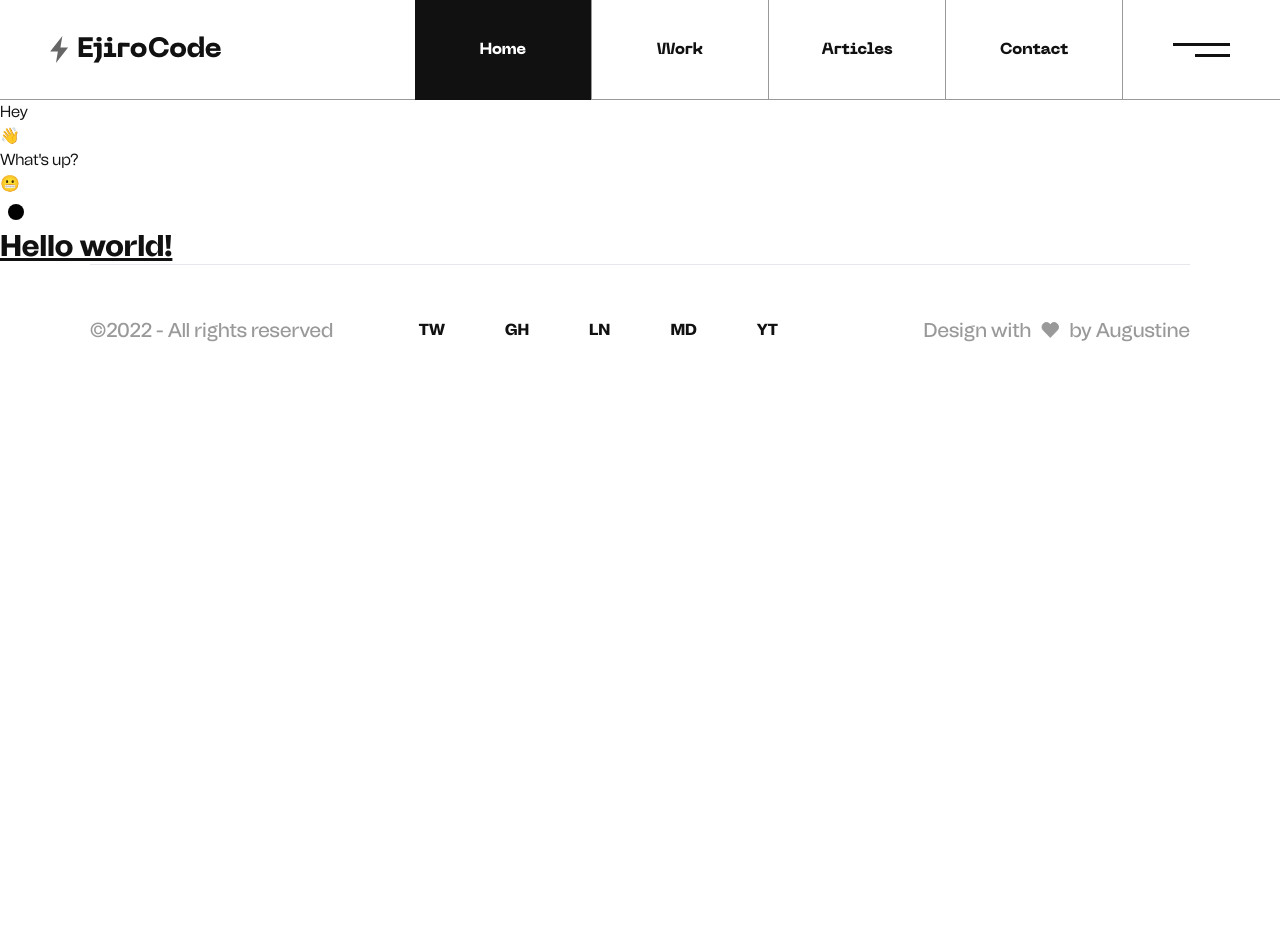
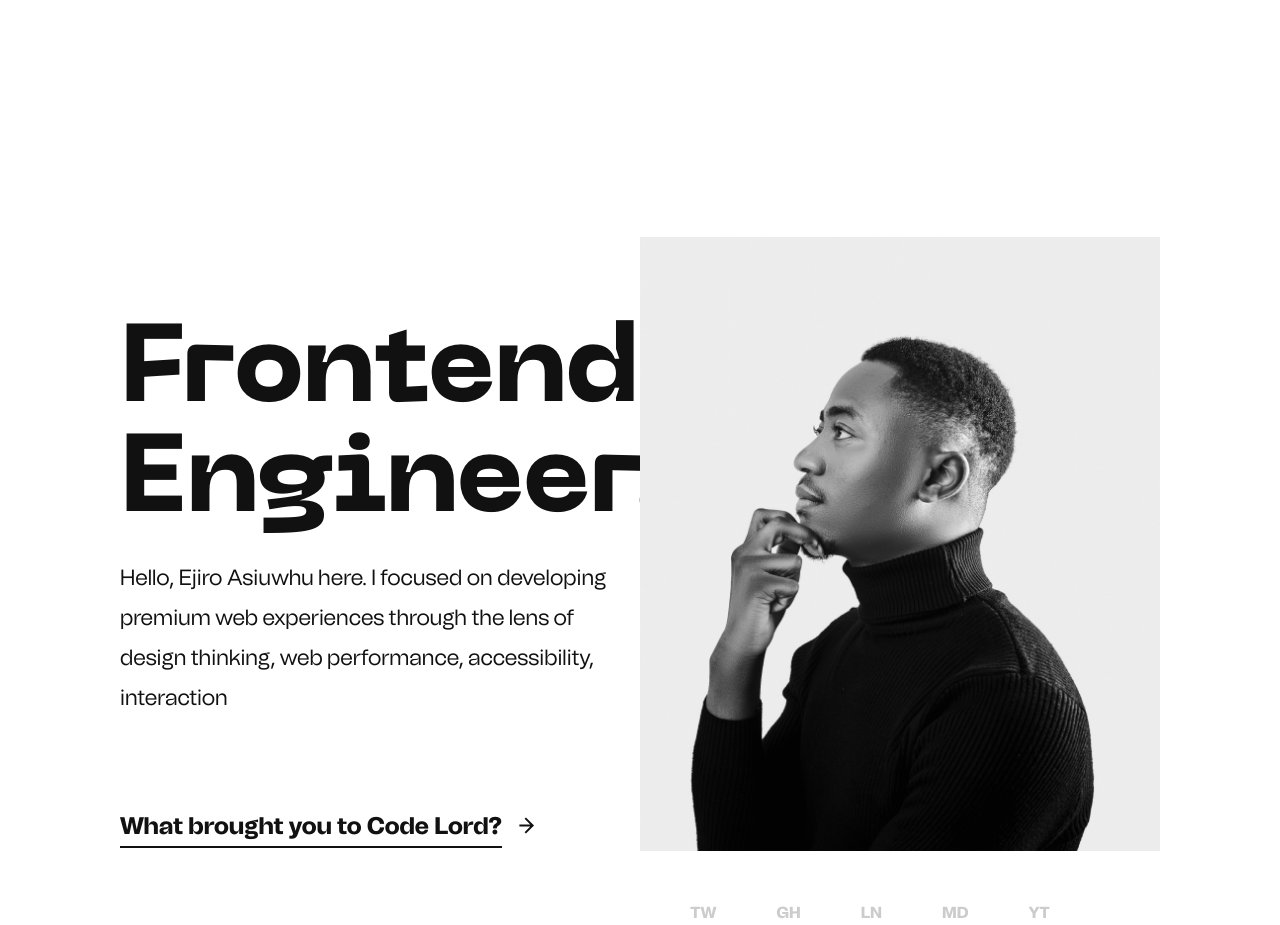
Before and after one commit to ejirocodes/portfolio-1, a Next.js app: page / in a window 1280 px wide. Before the commit the page ends 800 px from the top, so only its background shows below. Built offline with nearby package versions, Linux system fonts and the light colour scheme.

Commit message:
implement main hero

```diff
--- a/components/shared/Footer.tsx
+++ b/components/shared/Footer.tsx
@@ -5,7 +5,7 @@ export const Footer = () => {
     <footer className=" text-gray3 md:px-[90px] border-gray2 ">
       <div className="border-t border-solid flex items-center justify-between pt-[50px]  pb-[84px] ">
         <small className=" text-[20px] font-medium">
-          ©{new Date().getFullYear()} - All rights reserved
+          &copy;{new Date().getFullYear()} - All rights reserved
         </small>
         <ul className="flex items-center">
           {socials.map((social) => (
--- a/pages/_app.tsx
+++ b/pages/_app.tsx
@@ -11,10 +11,10 @@ gsap.registerPlugin(CSSPlugin);
 function MyApp({ Component, pageProps }: AppProps) {
   return (
     <NavProvider>
-      <NavMain />
+      {/* <NavMain /> */}
       <div className="mt-[100px]">
         <Component {...pageProps} />
-        <Footer />
+        {/* <Footer /> */}
       </div>
     </NavProvider>
   );
--- a/pages/index.tsx
+++ b/pages/index.tsx
@@ -1,3 +1,4 @@
+/* eslint-disable @next/next/no-img-element */
 import type { NextPage } from "next";
 import Head from "next/head";
 import Image from "next/image";
@@ -7,73 +8,9 @@ import { gsap } from "gsap/dist/gsap";
 import { Cursor } from "../animation/cursor";
 import useScroll from "../hooks/useScroll";
 import "locomotive-scroll/dist/locomotive-scroll.css";
+import { socials } from "../data/social";
 
 const Home: NextPage = () => {
-  const boxRef = useRef();
-  const cursor = useRef();
-
-  // useEffect(() => {
-  //   barba.init({
-  //     // ...
-  //   });
-  // }, []);
-
-  const beginCursor = () => {
-    // const cursorRef = cursor?.current;
-    // const cursor = new Cursor(cursorRef);
-    // [...document.querySelectorAll("a")].forEach((link) => {
-    //   link.addEventListener("mouseenter", () => cursor.enter());
-    //   link.addEventListener("mouseleave", () => cursor.leave());
-    // });
-    // [...document.querySelectorAll("button")].forEach((link) => {
-    //   link.addEventListener("mouseenter", () => cursor.enter());
-    //   link.addEventListener("mouseleave", () => cursor.leave());
-    // });
-  };
-
-  // useEffect(() => {
-  //   import("locomotive-scroll/dist/locomotive-scroll").then(
-  //     (locomotiveModule) => {
-  //       const ScrollEl = document.querySelector("#scroll");
-  //       const scroll = new locomotiveModule.default({
-  //         el: ScrollEl,
-  //         smooth: true,
-  //         // multiplier: 1,
-  //         // class: "is-reveal",
-  //       });
-  //     }
-  //   );
-  // }, []);
-
-  // useEffect(() => {
-  //   // useScroll();
-  //   // beginCursor();
-  //   const el = document.getElementById("scroll");
-  //   import("locomotive-scroll/dist/locomotive-scroll").then(
-  //     (LocomotiveScroll) => {
-  //       const scroll = new LocomotiveScroll({ el });
-  //       scroll.on("scroll", () => {
-  //         console.log(scroll.scrollY);
-  //       });
-  //     }
-  //   );
-
-  //   // const scroll = new LocomotiveScroll({
-  //   //   el,
-  //   //   smooth: true,
-  //   //   multiplier: 1,
-  //   //   class: "is-reveal",
-  //   // });
-  //   console.log(scroll);
-  //   // gsap.to(boxRef.current, {
-  //   //   rotation: "+=360",
-  //   //   stagger: 0.33,
-  //   //   repeat: -1,
-  //   //   repeatDelay: 1,
-  //   //   yoyo: true,
-  //   // });
-  // }, []);
-
   return (
     <div>
       <Head>
@@ -82,32 +19,67 @@ const Home: NextPage = () => {
         <link rel="icon" href="/favicon.ico" />
       </Head>
 
-      <div data-scroll-container>
-        <div data-scroll-section>
-          <h1 data-scroll>Hey</h1>
-          <p data-scroll>👋</p>
-        </div>
-        <div data-scroll-section>
-          <h2 data-scroll data-scroll-speed="1">
-            What's up?
-          </h2>
-          <p data-scroll data-scroll-speed="2">
-            😬
-          </p>
-        </div>
-      </div>
-      <svg
-        className="cursor"
-        width="32"
-        ref={cursor}
-        height="32"
-        viewBox="0 0 20 20"
-      >
-        <circle className="cursor__inner" cx="10" cy="10" r="5" />
-      </svg>
-
-      <main id="scroll" data-scroll-container>
-        <h1 className="text-3xl font-bold underline">Hello world!</h1>
+      <main className="md:pt-[137px] w-full">
+        <section className="flex  lg:items-center lg:justify-between  md:flex-row flex-col w-full container-space">
+          <div className="w-full md:w-1/2 md:mb-0 mb-[60px]">
+            <h1 className="font-extrabold font-['NeueMachina'] leading-none md:text-[110px] text-[42px] mb-[20px]">
+              Frontend
+              <br />
+              Engineer.
+            </h1>
+            <p className="lg:mb-[90px] mb-[40px] md:text-[22px] text-[14px] leading-[24px] md:leading-[40px]">
+              Hello, Ejiro Asiuwhu here. I focused on developing premium web
+              experiences through the lens of design thinking, web performance,
+              accessibility, interaction{" "}
+            </p>
+            <a
+              href=""
+              className="font-bold flex group md:text-[24px] text-[12px]  items-center "
+            >
+              <span className="inline-flex mr-[17px] icon-hover link-hover">
+                What brought you to Code Lord?
+              </span>
+              <span className=" icon-hover">
+                <svg
+                  width="16"
+                  height="17"
+                  viewBox="0 0 16 17"
+                  fill="none"
+                  xmlns="http://www.w3.org/2000/svg"
+                >
+                  <path
+                    d="M7.00098 1.87029L13.6301 8.49941L7.00098 15.1285M13.6301 8.49941L0.37185 8.49941L13.6301 8.49941Z"
+                    stroke="#111111"
+                    strokeWidth="2"
+                    strokeLinecap="square"
+                  />
+                </svg>
+              </span>
+            </a>
+          </div>
+          <div className="w-full md:w-1/2 flex justify-end items-center flex-col">
+            <img
+              src="/img/ejiro-asiuwhu.png"
+              alt="Ejiro Asiuwhu"
+              className="lg:mb-[50px] mb-[30px]"
+            />
+            <ul className="flex items-center">
+              {socials.map((social) => (
+                <li key={social.title}>
+                  <a
+                    href={social.url}
+                    aria-label={social.arialLabel}
+                    target="_blank"
+                    rel="noopener noreferrer"
+                    className="mr-[60px] text-gray2 font-extrabold"
+                  >
+                    {social.title}
+                  </a>
+                </li>
+              ))}
+            </ul>
+          </div>
+        </section>
       </main>
     </div>
   );
--- a/pages/work.tsx
+++ b/pages/work.tsx
@@ -199,47 +199,6 @@ const Work = () => {
           can&apos;t show you cos of NDA 👀
         </p>
       </header>
-      {/* <div className="gallery">
-        <ul className="cards">
-          <li>0</li>
-          <li>1</li>
-          <li>2</li>
-          <li>3</li>
-          <li>4</li>
-          <li>5</li>
-          <li>6</li>
-          <li>7</li>
-          <li>8</li>
-          <li>9</li>
-          <li>10</li>
-          <li>11</li>
-          <li>12</li>
-          <li>13</li>
-          <li>14</li>
-          <li>15</li>
-          <li>16</li>
-          <li>17</li>
-          <li>18</li>
-          <li>19</li>
-          <li>20</li>
-          <li>21</li>
-          <li>22</li>
-          <li>23</li>
-          <li>24</li>
-          <li>25</li>
-          <li>26</li>
-          <li>27</li>
-          <li>28</li>
-          <li>29</li>
-          <li>30</li>
-        </ul>
-        <div className="actions">
-          <button className="prev">Prev</button>
-          <button className="next">Next</button>
-        </div>
-      </div>
-      <div className="drag-proxy"></div> */}
-
       <section>
         <Tabs>
           <div className="border-t border-gray3 py-[20px] border-b text-center">
@@ -280,16 +239,15 @@ const Work = () => {
           </TabPanel>
         </Tabs>
         <div className="flex items-center justify-center md:mt-[170px] ">
-          {/* <Link href="/articles"> */}
+          <Link href="/articles">
             <a className="inline-flex items-center group">
               <span
-              className="mr-[18px] text-[32px] relative font-bold after:absolute after:h-[2px] after:w-full after:bottom-[-4px] after:left-0 after:bg-dark after:transition-all
-              after:duration-500 after:hover:w-0
+                className="mr-[18px] text-[32px]  icon-hover  font-bold link-hover
               "
               >
                 View my articles
               </span>
-            <span className="group-hover:translate-x-2 transition-all duration-300 ease-[cubic-bezier(.32,2,.55,.27)]">
+              <span className="icon-hover">
                 <svg
                   width="16"
                   height="18"
@@ -306,7 +264,7 @@ const Work = () => {
                 </svg>
               </span>
             </a>
-          {/* </Link> */}
+          </Link>
         </div>
       </section>
       <section className="md:mt-[210px] md:mx-[110px] md:mb-[110px]">
--- a/styles/globals.css
+++ b/styles/globals.css
@@ -56,6 +56,15 @@
   }
   button {
     @apply focus-visible:border-0 focus-visible:outline-none focus-visible:shadow-none;
+  }
+  .link-hover {
+    @apply relative after:absolute after:h-[2px] after:w-full after:bottom-[-4px] after:left-0 after:bg-dark after:transition-all after:duration-500 after:hover:w-0;
+  }
+  .icon-hover {
+    @apply group-hover:translate-x-2 transition-all duration-300 ease-[cubic-bezier(.32,2,.55,.27)];
+  }
+  .container-space {
+    @apply lg:px-[120px] px-[56px];
   }
 }
 .active-nav {
```
Also changed, not shown: public/img/ejiro-asiuwhu.png (added). Lines whose indentation alone changed are shown as unchanged.
